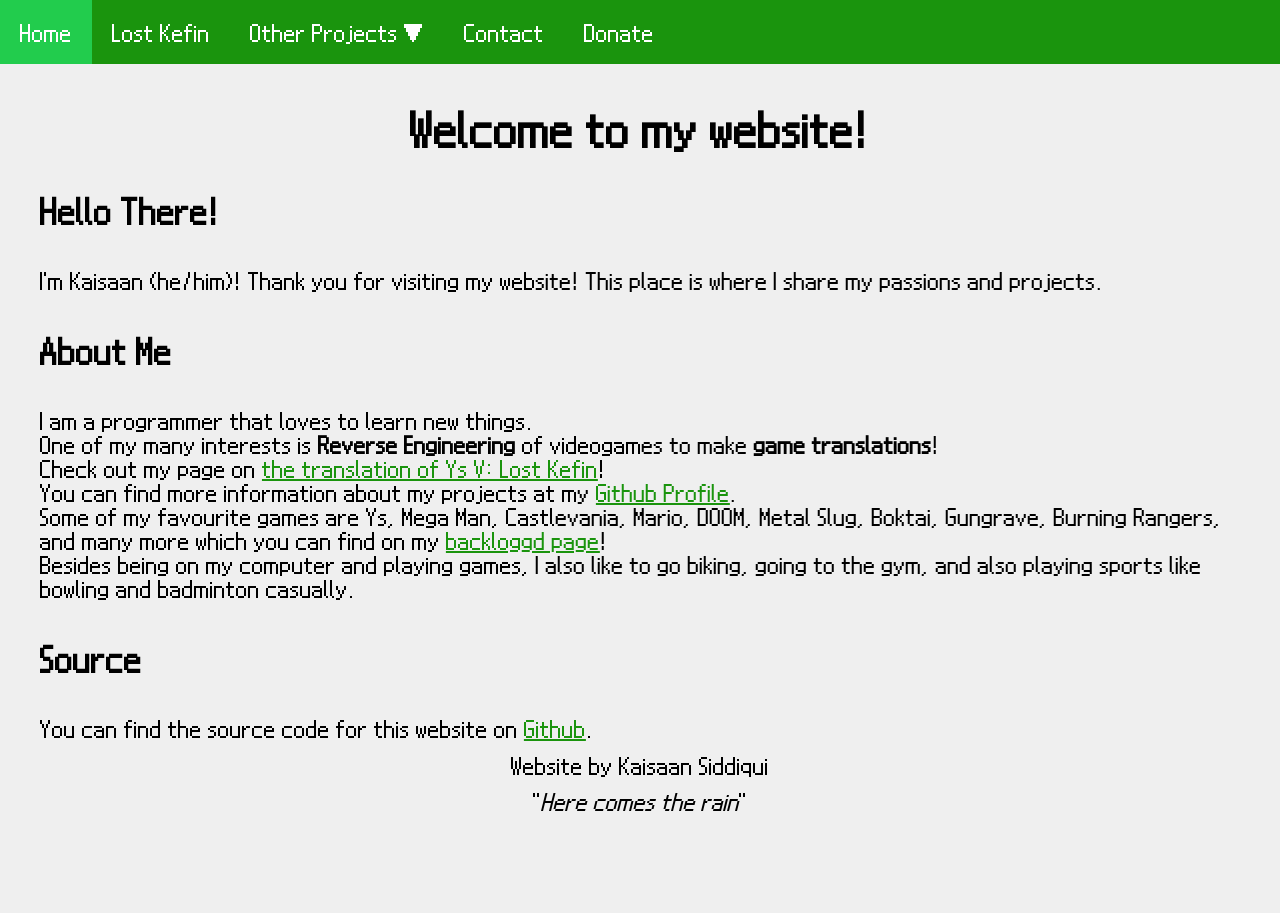
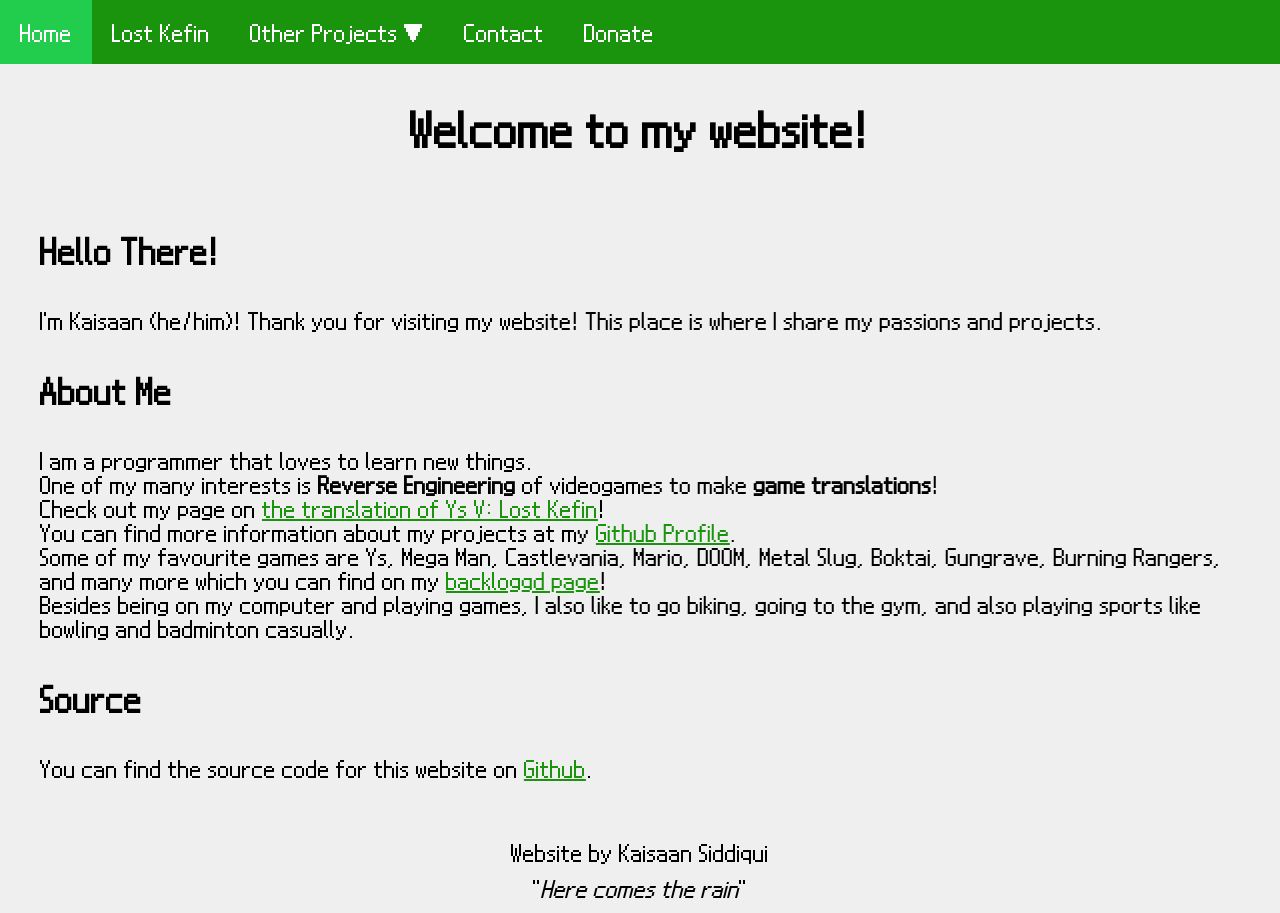
Before and after one commit to Kaisaan/kaisaan.github.io, a Jekyll site: the page built from index.html, in a window 1280 px wide. Built offline with Jekyll 4.4.1, drawn with Linux system fonts in a browser that asks for light colours; some web fonts are replaced.

Commit message:
Set body to be flex container

```diff
--- a/css/style.css
+++ b/css/style.css
@@ -15,6 +15,9 @@ html {
 }
 
 body {
+    min-height: 100vh;
+    display: flex;
+    flex-direction: column;
     font-family: 'NDS12';
     background-color: #EFEFEF;
     margin: 0;
@@ -26,8 +29,7 @@ footer {
     text-align: center;
     position: relative;
     width: 100%;
-    padding-top: 1%;
-    padding-bottom: 1%;
+    margin-top: auto;
 }
 
 p {
```
